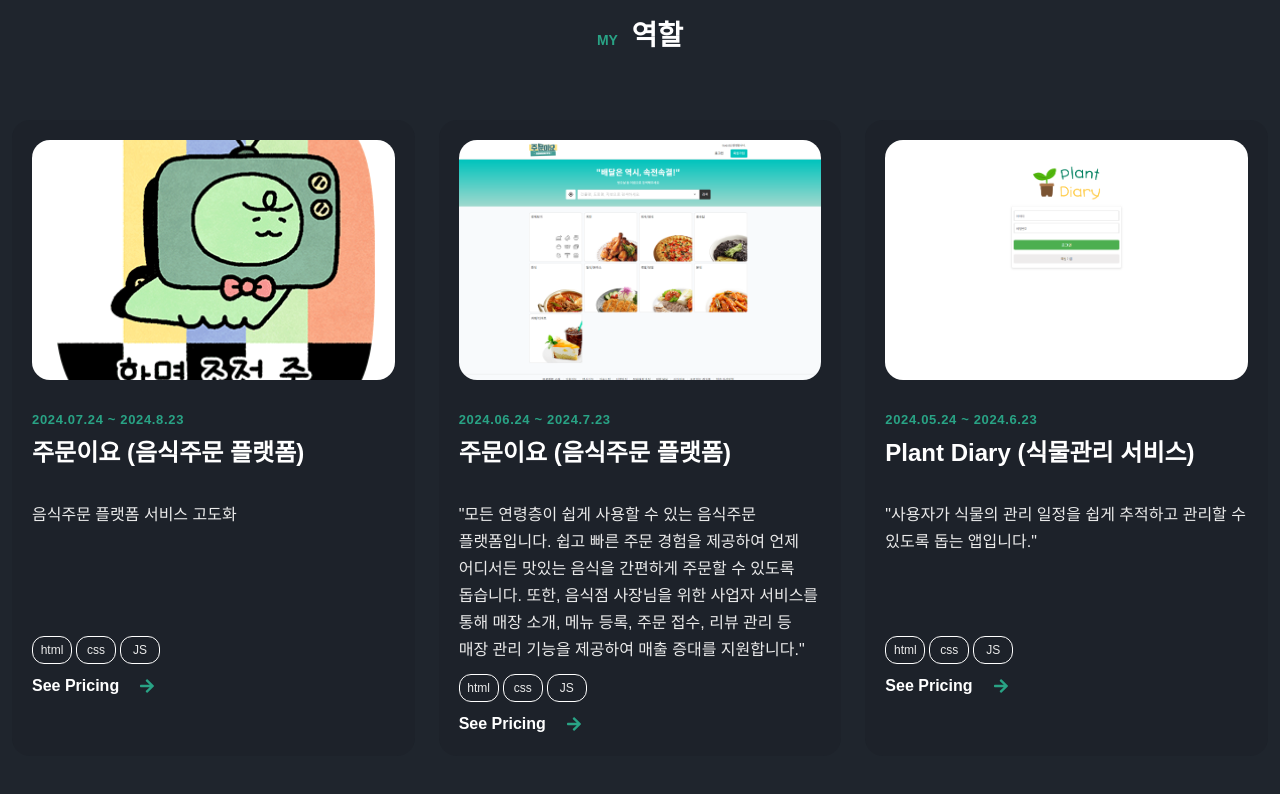
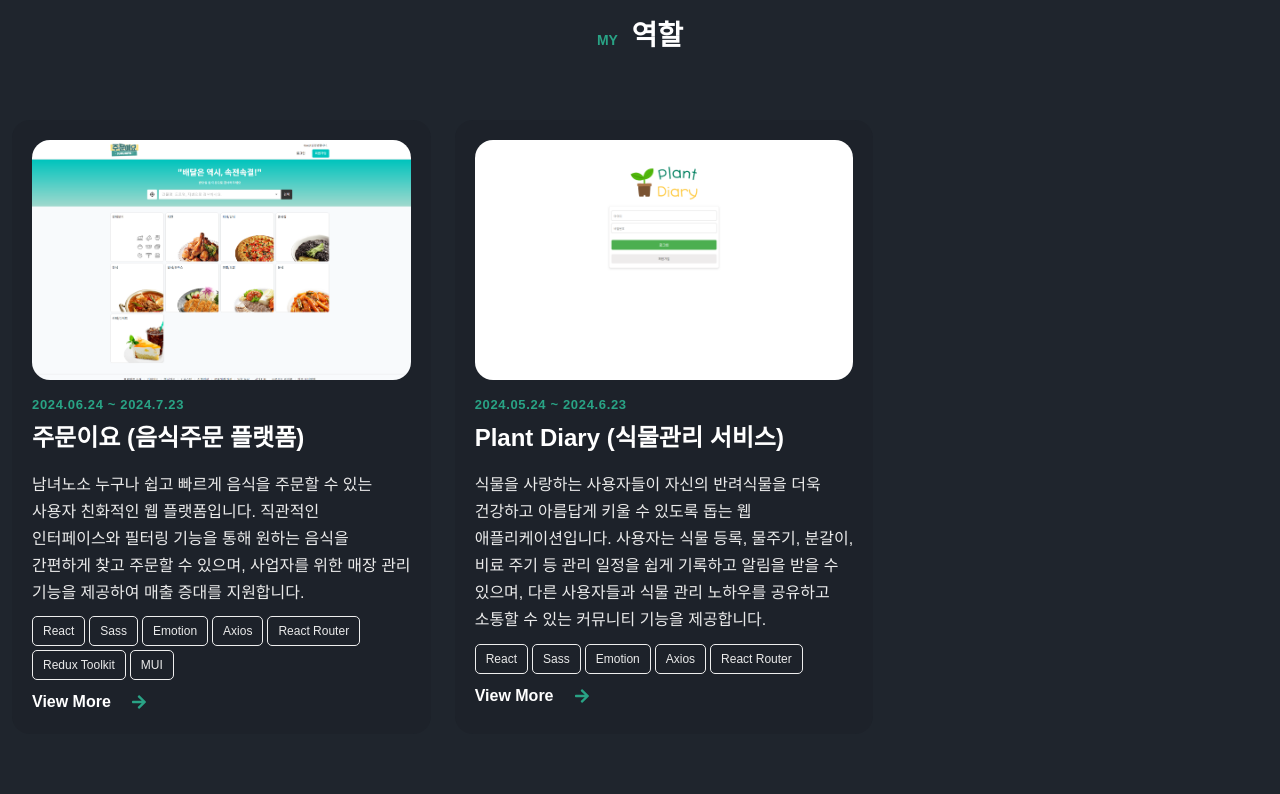
Before and after one commit to miss-gif/portfolio-final, a React (Vite) app: page / in a window 1280 px wide. Shown: the part 2786-3580 px from the top of the page. Built offline with nearby package versions, Linux system fonts and the light colour scheme.

Commit message:
Test : 모달 작업중

```diff
--- a/src/components/portfolio/portfolio.scss
+++ b/src/components/portfolio/portfolio.scss
@@ -36,9 +36,11 @@
     margin-bottom: 5px;
     display: block;
   }
-  &__category,
+  &__category {
+    margin-top: 15px;
+  }
   &__description {
-    margin-top: 30px;
+    margin-top: 15px;
   }
   &__title {
     font-size: var(--h4-font-size);
--- a/src/components/project/ProjectDetailModal.scss
+++ b/src/components/project/ProjectDetailModal.scss
@@ -11,6 +11,7 @@
   width: 100%;
   max-height: 80vh;
   height: 100%;
+  overflow-y: auto;
 }
 
 .overlay {
@@ -25,21 +26,105 @@
 .modal__content {
   display: flex;
   gap: 20px;
+  flex-wrap: wrap;
 }
 
 .project-modal__img {
-  width: 100%;
+  width: calc(50% - 10px);
+
   &-main {
     height: 50vh;
+    overflow: hidden;
   }
+
   &-sub {
     margin-top: 10px;
     display: grid;
-    grid-template-columns: repeat(5, 1fr);
+    grid-template-columns: repeat(3, 1fr);
     gap: 4px;
+
+    img {
+      width: 100%;
+      height: 100px;
+      object-fit: cover;
+    }
   }
 }
 
 .project-modal__info {
+  flex: 1;
   width: 500px;
+  display: flex;
+  flex-direction: column;
+  gap: 10px;
+
+  &-title {
+    display: flex;
+    justify-content: space-between;
+    font-size: 1.5em;
+    font-weight: bold;
+
+    p {
+      margin: 0;
+    }
+
+    span {
+      font-size: 0.8em;
+      color: #999;
+    }
+  }
+
+  p {
+    margin: 0 0 10px;
+  }
+
+  .project-modal__features {
+    p {
+      font-weight: bold;
+      margin-bottom: 5px;
+    }
+
+    ul {
+      padding-left: 20px;
+      margin: 0;
+    }
+  }
+
+  .project-modal__techStack {
+    display: flex;
+    flex-wrap: wrap;
+    gap: 10px;
+
+    &-item {
+      border: 1px solid #eee;
+      padding: 5px 10px;
+      border-radius: 5px;
+    }
+  }
+
+  .project-modal__details {
+    margin-top: 20px;
+
+    > div {
+      margin-bottom: 15px;
+
+      p:first-child {
+        font-weight: bold;
+      }
+    }
+  }
+
+  .project-modal__links {
+    display: flex;
+    gap: 20px;
+
+    a {
+      text-decoration: none;
+      color: #007bff;
+
+      &:hover {
+        text-decoration: underline;
+      }
+    }
+  }
 }
--- a/src/components/project/ProjectDetailModal.tsx
+++ b/src/components/project/ProjectDetailModal.tsx
@@ -48,16 +48,67 @@
             </div>
           </div>
           <div className="project-modal__info">
-            <h2>{item.title}</h2>
+            <div className="project-modal__info-title">
+              <p>{item.title}</p>
+              <span>{item.date}</span>
+            </div>
             <p>{item.description}</p>
-            <ul className="techStack__list">
+            <div className="project-modal__features">
+              <p>주요 기능</p>
+              <ul>
+                {item.features.map((feature, index) => (
+                  <li key={index}>
+                    <strong>{feature.title}:</strong>
+                    {Array.isArray(feature.details) ? (
+                      <ul>
+                        {feature.details.map((detail, detailIndex) => (
+                          <li key={detailIndex}>{detail}</li>
+                        ))}
+                      </ul>
+                    ) : (
+                      feature.details
+                    )}
+                  </li>
+                ))}
+              </ul>
+            </div>
+            <ul className="project-modal__techStack">
               {item.techStack.map((techStack, index) => (
-                <li key={index} className="techStack__item">
+                <li key={index} className="project-modal__techStack-item">
                   {techStack}
                 </li>
               ))}
             </ul>
-            <button onClick={onRequestClose}>확인</button>
+            <div className="project-modal__details">
+              <div>
+                <p>역할</p>
+                <p>{item.role}</p>
+              </div>
+              <div>
+                <p>배운 점</p>
+                <ul>
+                  {item.lessonsLearned.map((lesson, index) => (
+                    <li key={index}>{lesson}</li>
+                  ))}
+                </ul>
+              </div>
+              <div className="project-modal__links">
+                <a
+                  href={item.demoUrl}
+                  target="_blank"
+                  rel="noopener noreferrer"
+                >
+                  배포 사이트
+                </a>
+                <a
+                  href={item.githubUrl}
+                  target="_blank"
+                  rel="noopener noreferrer"
+                >
+                  깃헙 사이트
+                </a>
+              </div>
+            </div>
           </div>
         </div>
       ) : (
--- a/src/components/project/index.tsx
+++ b/src/components/project/index.tsx
@@ -9,15 +9,15 @@
 interface ProjectItem {
   id: number;
   img: string;
+  date: string;
   title: string;
   description: string;
-  date: string;
   techStack: string[];
-  features: string;
+  features: string | { title: string; details: string[] | string }[];
   role: string;
   demoUrl: string;
   githubUrl: string;
-  lessonsLearned: string;
+  lessonsLearned: string[] | string;
 }
 
 const Project: React.FC = () => {
@@ -77,7 +77,7 @@
                   ))}
                 </ul>
                 <a href="#" className="link">
-                  See Pricing
+                  View More
                   <FaArrowRight className="link__icon" />
                 </a>
               </li>
--- a/src/components/project/project.scss
+++ b/src/components/project/project.scss
@@ -47,9 +47,11 @@
     margin-bottom: 5px;
     display: block;
   }
-  &__category,
+  &__category {
+    margin-top: 15px;
+  }
   &__description {
-    margin-top: 30px;
+    margin-top: 15px;
   }
   &__title {
     font-size: var(--h4-font-size);
@@ -61,6 +63,7 @@
 
 .techStack__list {
   display: flex;
+  flex-wrap: wrap;
   gap: 4px;
   padding: 10px 0;
 }
@@ -69,10 +72,9 @@
   display: flex;
   justify-content: center;
   align-items: center;
-  width: 40px;
-  padding: 4px;
-  border-radius: 12px;
-  border: 1px solid #fff;
   display: flex;
   font-size: 12px;
+  border: 1px solid #eee;
+  padding: 5px 10px;
+  border-radius: 5px;
 }
--- a/src/components/project/project.ts
+++ b/src/components/project/project.ts
@@ -10,56 +10,125 @@
   title: string;
   description: string;
   techStack: string[];
-  features: string;
+  features: string | { title: string; details: string[] | string }[];
   role: string;
   demoUrl: string;
   githubUrl: string;
-  lessonsLearned: string;
+  lessonsLearned: string[] | string;
 }
 
 export const project: Project[] = [
-  {
-    id: 1,
-    img: sample,
-    date: "2024.07.24 ~ 2024.8.23",
-    title: "주문이요 (음식주문 플랫폼)",
-    description: "음식주문 플랫폼 서비스 고도화",
-    techStack: ["html", "css", "JS"],
-    features: "프로젝트 주요 기능",
-    role: "작업 영역 (기여도)",
-    demoUrl: "배포 사이트",
-    githubUrl: "깃헙 사이트",
-    lessonsLearned: "프로젝트에서 배운 점",
-  },
+  // {
+  //   id: 1,
+  //   img: sample,
+  //   date: "2024.07.24 ~ 2024.8.23",
+  //   title: "주문이요 (음식주문 플랫폼)",
+  //   description: "음식주문 플랫폼 서비스 고도화",
+  //   techStack: [
+  //     "React",
+  //     "Sass",
+  //     "Emotion",
+  //     "Axios",
+  //     "React Router",
+  //     "Redux Toolkit",
+  //     "MUI",
+  //   ],
+  //   features: "프로젝트 주요 기능",
+  //   role: "작업 영역 (기여도)",
+  //   demoUrl: "배포 사이트",
+  //   githubUrl: "깃헙 사이트",
+  //   lessonsLearned: "프로젝트에서 배운 점",
+  // },
   {
     id: 2,
     img: team2,
     date: "2024.06.24 ~ 2024.7.23",
     title: "주문이요 (음식주문 플랫폼)",
-    description: `"모든 연령층이 쉽게 사용할 수 있는 음식주문 플랫폼입니다. 쉽고
-                빠른 주문 경험을 제공하여 언제 어디서든 맛있는 음식을 간편하게
-                주문할 수 있도록 돕습니다. 또한, 음식점 사장님을 위한 사업자
-                서비스를 통해 매장 소개, 메뉴 등록, 주문 접수, 리뷰 관리 등 매장
-                관리 기능을 제공하여 매출 증대를 지원합니다."`,
-    techStack: ["html", "css", "JS"],
-    features: "프로젝트 주요 기능",
-    role: "작업 영역 (기여도)",
+    description:
+      "남녀노소 누구나 쉽고 빠르게 음식을 주문할 수 있는 사용자 친화적인 웹 플랫폼입니다. 직관적인 인터페이스와 필터링 기능을 통해 원하는 음식을 간편하게 찾고 주문할 수 있으며, 사업자를 위한 매장 관리 기능을 제공하여 매출 증대를 지원합니다.",
+    features: [
+      {
+        title: "회원 관리",
+        details: "회원가입 (일반 사용자, 사업자), 로그인, 로그아웃",
+      },
+      {
+        title: "사용자 기능",
+        details: [
+          "마이페이지 (사용자 정보 수정, 주소 관리, 주문 내역 조회, 리뷰 관리, 회원 탈퇴)",
+          "위치 기반 검색",
+          "카테고리 필터",
+          "장바구니",
+          "주문 및 결제",
+          "주문 확인",
+        ],
+      },
+      {
+        title: "사업자 기능",
+        details: [
+          "주문 관리",
+          "주문 내역 조회",
+          "리뷰 관리",
+          "매장 관리 (메뉴 등록 및 수정, 영업 시간 설정, 매장 정보 업데이트)",
+          "통계 (매출, 주문량, 인기 메뉴 등)",
+        ],
+      },
+    ],
+    techStack: [
+      "React",
+      "Sass",
+      "Emotion",
+      "Axios",
+      "React Router",
+      "Redux Toolkit",
+      "MUI",
+    ],
+    role: "프로젝트 총괄, 사용자 기능 (80%) 외 업무",
     demoUrl: "배포 사이트",
     githubUrl: "깃헙 사이트",
-    lessonsLearned: "프로젝트에서 배운 점",
+    lessonsLearned: [
+      "Redux Toolkit을 활용한 상태 관리 학습",
+      "MUI를 활용한 UI 컴포넌트 커스터마이징 경험",
+      "Axios를 이용한 RESTful API 연동 및 데이터 처리 능력 향상",
+    ],
   },
   {
     id: 3,
     img: team1,
     date: "2024.05.24 ~ 2024.6.23",
     title: "Plant Diary (식물관리 서비스)",
-    description: `"사용자가 식물의 관리 일정을 쉽게 추적하고 관리할 수 있도록 돕는
-                앱입니다."`,
-    techStack: ["html", "css", "JS"],
-    features: "프로젝트 주요 기능",
-    role: "작업 영역 (기여도)",
+    description: `식물을 사랑하는 사용자들이 자신의 반려식물을 더욱 건강하고 아름답게 키울 수 있도록 돕는 웹 애플리케이션입니다. 사용자는 식물 등록, 물주기, 분갈이, 비료 주기 등 관리 일정을 쉽게 기록하고 알림을 받을 수 있으며, 다른 사용자들과 식물 관리 노하우를 공유하고 소통할 수 있는 커뮤니티 기능을 제공합니다.`,
+    techStack: ["React", "Sass", "Emotion", "Axios", "React Router"],
+    features: [
+      {
+        title: "회원 관리",
+        details:
+          "회원가입, 로그인, 프로필 관리 기능을 통해 개인화된 서비스를 제공합니다.",
+      },
+      {
+        title: "식물 관리",
+        details: [
+          "식물 등록: 식물 종류, 이름, 사진 등 상세 정보를 등록하고 관리할 수 있습니다.",
+          "일정 관리: 물주기, 분갈이, 비료 주기 등 식물별 맞춤 관리 일정을 설정할 수 있습니다.",
+        ],
+      },
+      {
+        title: "커뮤니티",
+        details: [
+          "게시글 작성, 수정, 삭제: 자유롭게 식물 관련 정보와 경험을 공유할 수 있습니다.",
+          "게시글 검색, 정렬: 원하는 정보를 빠르게 찾을 수 있도록 검색 및 정렬 기능을 제공합니다.",
+          "추천 기능: 게시글을 추천할 수 있습니다.",
+          "댓글 기능: 다른 사용자의 게시글에 댓글을 달고 소통할 수 있습니다.",
+          "페이지네이션: 많은 게시글을 효율적으로 탐색할 수 있도록 페이지네이션 기능을 지원합니다.",
+        ],
+      },
+    ],
+    role: "커뮤니티 개발 (100%)",
     demoUrl: "배포 사이트",
-    githubUrl: "깃헙 사이트",
-    lessonsLearned: "프로젝트에서 배운 점",
+    githubUrl: "https://github.com/miss-gif/green-01prj",
+    lessonsLearned: [
+      "React 생태계의 다양한 라이브러리를 활용하여 효율적인 개발 방법을 익혔습니다.",
+      "사용자 중심의 UI/UX 디자인 원칙을 적용하여 직관적이고 편리한 서비스를 구현했습니다.",
+      "댓글 기능, 페이지네이션 등 복잡한 기능을 구현하며 문제 해결 능력과 코드 최적화 능력을 향상시켰습니다.",
+    ],
   },
 ];
```
